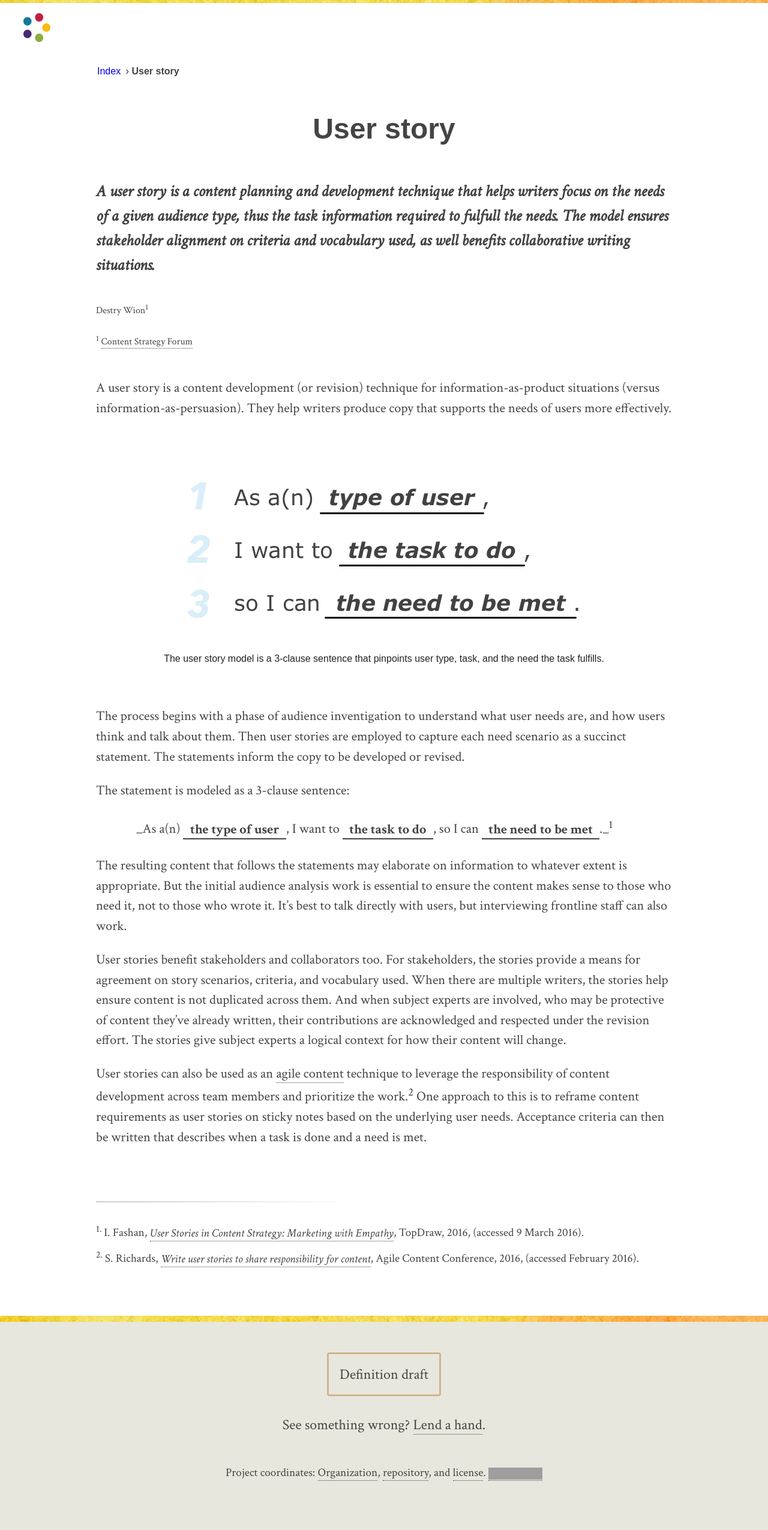
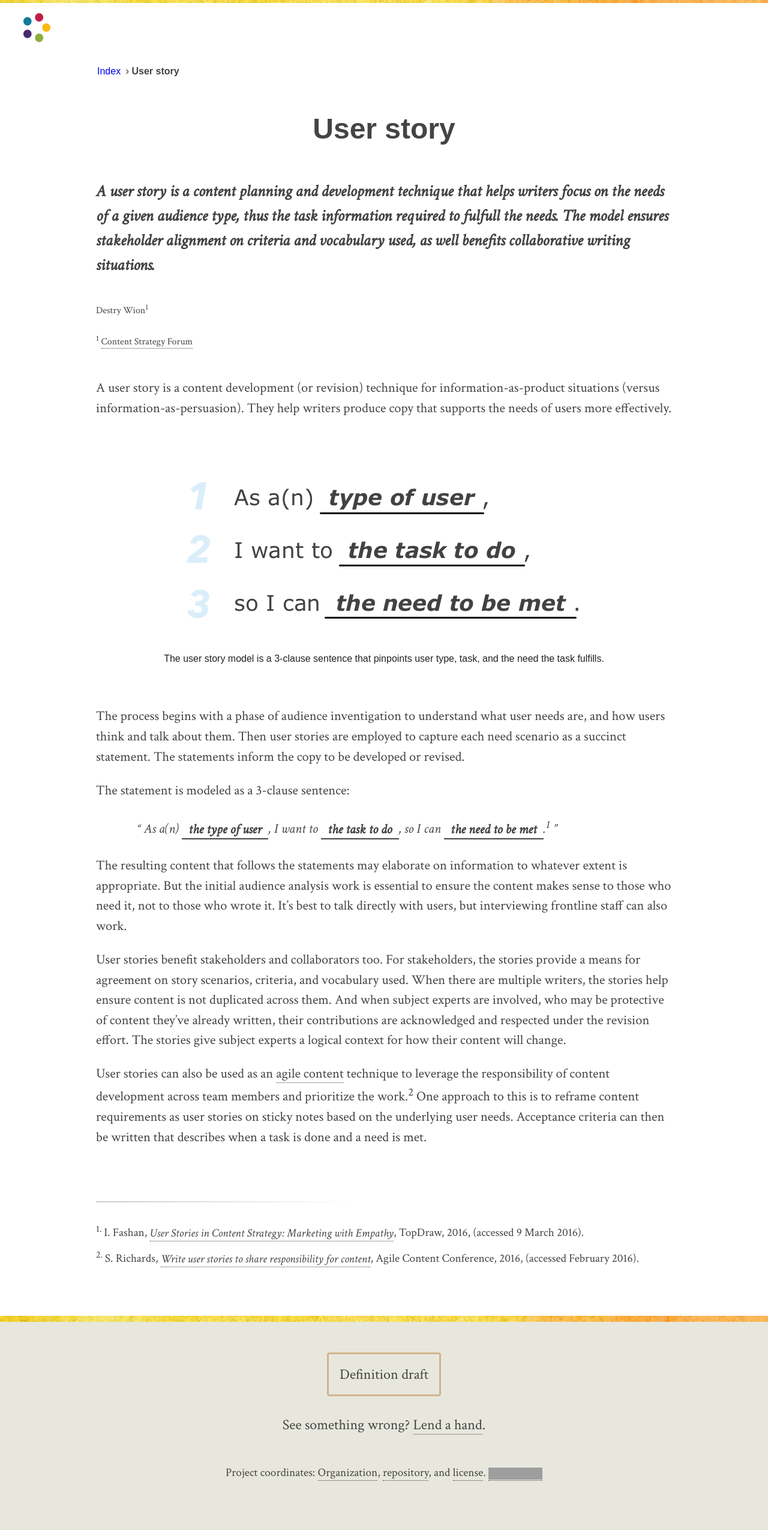
Before and after one commit to content-strategy-forum/csf-glossary, a Jekyll site: the page built from user-story.md, in a window 1280 px wide. Shown: the whole page at 60% size. Built offline with Jekyll 4.4.1, drawn with Linux system fonts in a browser that asks for light colours; some web fonts are replaced; grey boxes are pictures that could not be loaded.

Commit message:
little pigglers

```diff
--- a/assets/main.css
+++ b/assets/main.css
@@ -282,21 +282,13 @@ figcaption { padding-top: 1.5em; }
 q {font-style: italic;}
 
 blockquote {
+	font-style: italic;
   margin: 1.2em auto;
   width: 86%;
 }
 
-blockquote p {
-  font-size: 110%;
-  font-style: italic;
-}
-
-blockquote p::before { content: open-quote; }
-blockquote p::after { content: close-quote; }
-
-blockquote.twitter-tweet {
- margin: 1.5em 0;
-}
+blockquote:before { content: open-quote; }
+blockquote:after { content: close-quote; }
 
 /* -------------------------
    CODE & ABBREIVATIONS
--- a/user-story.md
+++ b/user-story.md
@@ -39,7 +39,7 @@ The process begins with a phase of audience inventigation to understand what use
 The statement is modeled as a 3-clause sentence:
 
 <blockquote>
-	_As a(n) <span class="underline placeholder">the type of user</span>, I want to <span class="underline placeholder">the task to do</span>, so I can <span class="underline placeholder">the need to be met</span>._<sup class="ref">1</sup>
+	As a(n) <span class="underline placeholder">the type of user</span>, I want to <span class="underline placeholder">the task to do</span>, so I can <span class="underline placeholder">the need to be met</span>.<sup class="ref">1</sup>
 </blockquote>
 
 The resulting content that follows the statements may elaborate on information to whatever extent is appropriate. But the initial audience analysis work is essential to ensure the content makes sense to those who need it, not to those who wrote it. It's best to talk directly with users, but interviewing frontline staff can also work.
```
